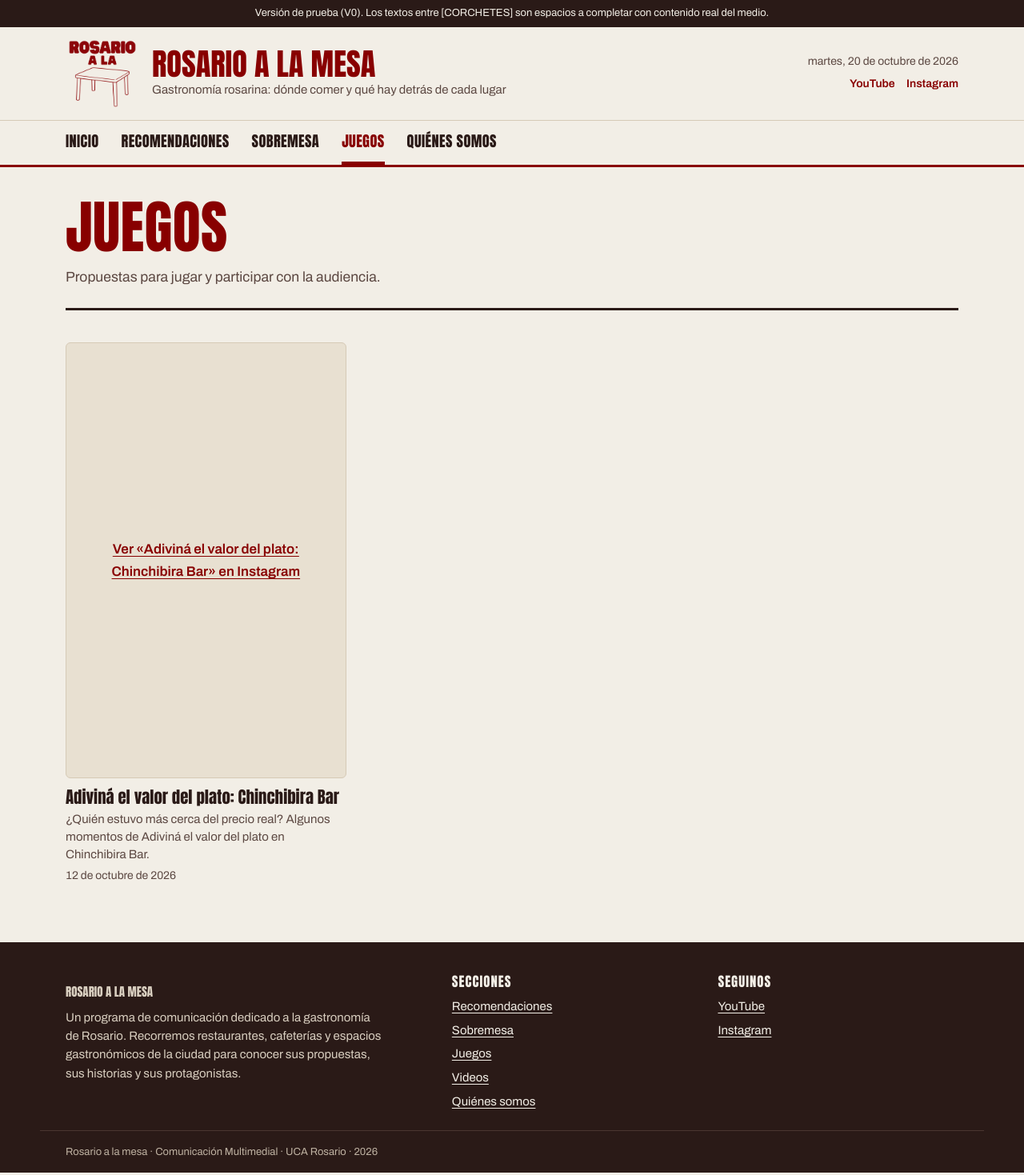
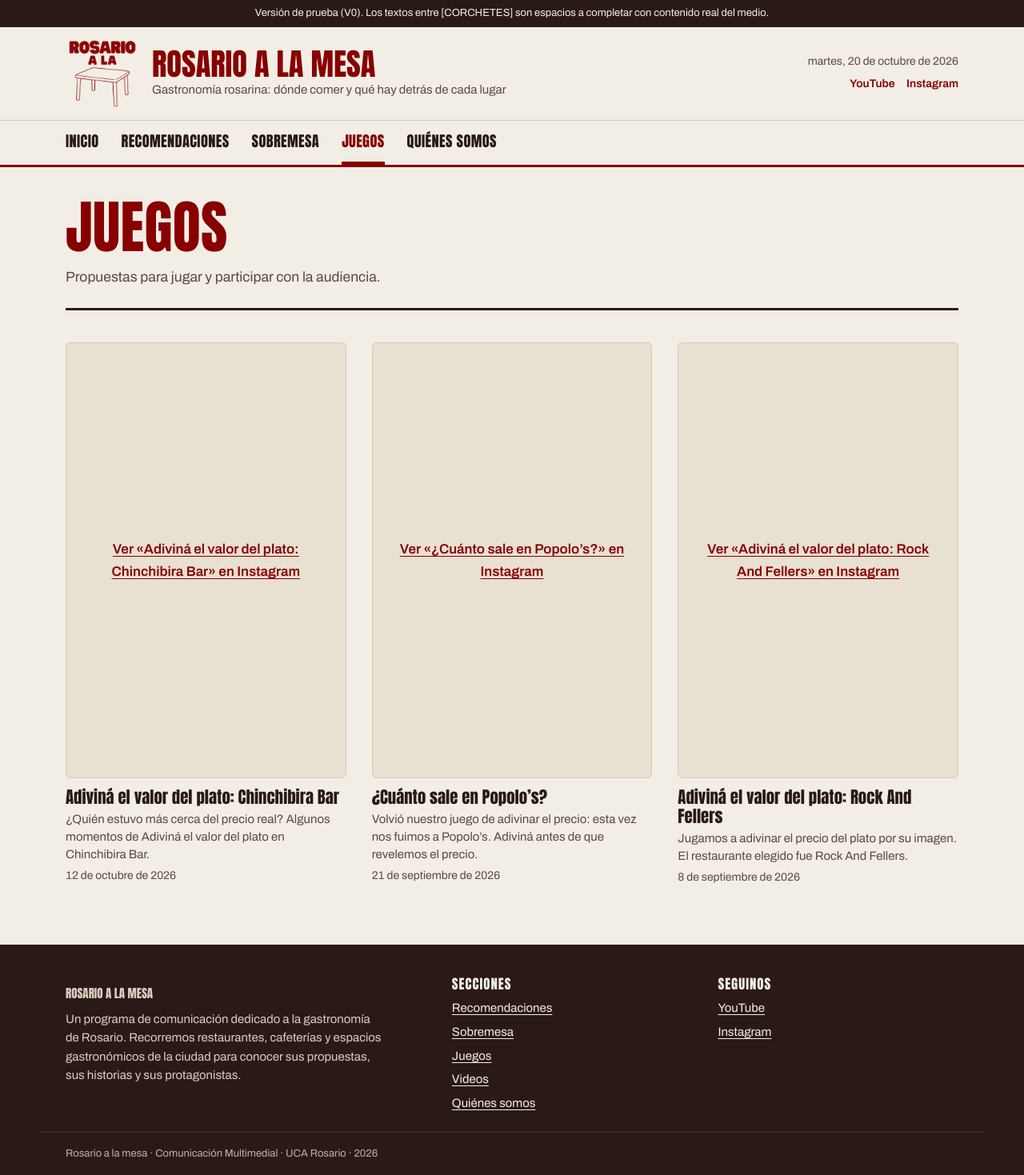
Before and after one commit to mateoaleu06-ops/Rosario-a-la-mesa, a Jekyll site: the page built from secciones/juegos.html, in a window 1280 px wide. Shown: the whole page at 80% size. Built offline with Jekyll 4.4.1, drawn with Linux system fonts in a browser that asks for light colours; a script that is not in the unit is left out.

Commit message:
Juegos: Popolo's y Rock And Fellers
Co-Authored-By: Claude Opus 5.5 <noreply@anthropic.com>
Claude-Session: https://claude.ai/code/session_01YEU3nETJyi61ckCgoBkZV7

```diff
--- a/_data/videos.yml
+++ b/_data/videos.yml
@@ -12,6 +12,18 @@
   instagram: "https://www.instagram.com/reel/DeZwz7HpVwW/"
   fecha: 2026-10-12
   descripcion: "¿Quién estuvo más cerca del precio real? Algunos momentos de Adiviná el valor del plato en Chinchibira Bar."
+
+- titulo: "¿Cuánto sale en Popolo’s?"
+  seccion: juegos
+  instagram: "https://www.instagram.com/reel/DdkYWWMuNT7/"
+  fecha: 2026-09-21
+  descripcion: "Volvió nuestro juego de adivinar el precio: esta vez nos fuimos a Popolo’s. Adiviná antes de que revelemos el precio."
+
+- titulo: "Adiviná el valor del plato: Rock And Fellers"
+  seccion: juegos
+  instagram: "https://www.instagram.com/reel/DdAXNVHuN0B/"
+  fecha: 2026-09-08
+  descripcion: "Jugamos a adivinar el precio del plato por su imagen. El restaurante elegido fue Rock And Fellers."
 
 - titulo: "Cata de cookies en primera persona"
   seccion: mira
```
